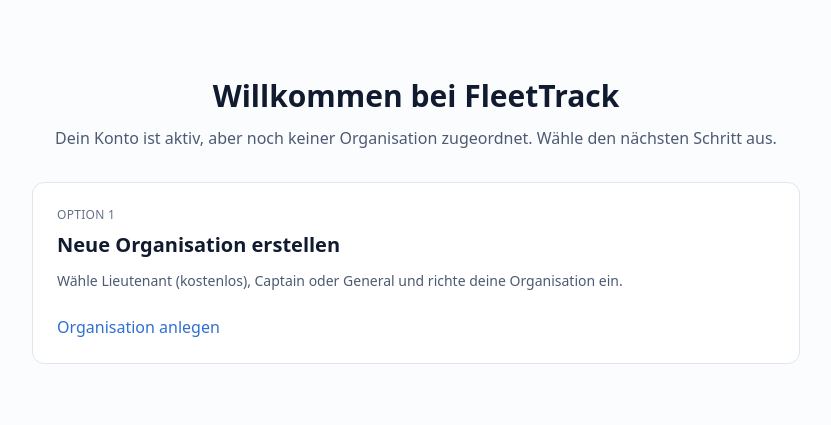
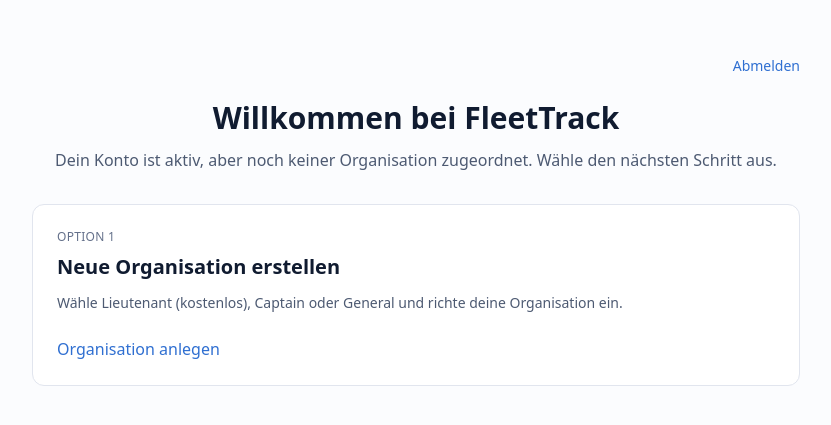
Before and after one commit to Scriby97/fleettrack-frontend, a Next.js app: page /onboarding in a window 1280 px wide. Shown: the part 179-604 px from the top of the page, without its empty margins (224-1055 px from the left). Built offline with nearby package versions, Linux system fonts and the light colour scheme; no server answers; a web font is replaced by a local one.

Commit message:
added logout button in onboarding page

```diff
--- a/app/onboarding/page.tsx
+++ b/app/onboarding/page.tsx
@@ -9,9 +9,15 @@ import { getMyInvites } from '@/lib/api/invites'
 
 export default function OnboardingPage() {
   const router = useRouter()
-  const { userProfile, hasOrganization } = useAuth()
+  const { userProfile, hasOrganization, signOut, supabaseUser } = useAuth()
   const [hasInvites, setHasInvites] = useState(false)
   const t = useTranslations('onboarding')
+
+  const handleSignOut = async () => {
+    await signOut()
+    router.push('/login')
+    router.refresh()
+  }
 
   useEffect(() => {
     if (userProfile && hasOrganization) {
@@ -39,6 +45,19 @@ export default function OnboardingPage() {
   return (
     <div className="min-h-screen bg-zinc-50 dark:bg-zinc-900 px-4 py-10 flex items-center justify-center">
       <div className="max-w-3xl w-full">
+        <div className="flex items-center justify-end gap-3 mb-6 text-sm">
+          {supabaseUser?.email && (
+            <span className="text-zinc-500 dark:text-zinc-400 truncate">{supabaseUser.email}</span>
+          )}
+          <button
+            type="button"
+            onClick={handleSignOut}
+            className="shrink-0 font-medium text-blue-600 dark:text-blue-400 hover:underline"
+          >
+            {t('signOutButton')}
+          </button>
+        </div>
+
         <div className="text-center mb-8">
           <h1 className="text-3xl font-bold text-zinc-900 dark:text-zinc-50">{t('title')}</h1>
           <p className="mt-3 text-zinc-600 dark:text-zinc-400">
--- a/messages/de.json
+++ b/messages/de.json
@@ -394,7 +394,8 @@
     "option2Label": "Option 2",
     "invitesTitle": "Organisationseinladungen",
     "invitesDescription": "Du hast offene Einladungen zu einer Organisation. Sieh sie dir an und nimm sie an oder lehne sie ab.",
-    "invitesCta": "Zu den Einladungen"
+    "invitesCta": "Zu den Einladungen",
+    "signOutButton": "Abmelden"
   },
   "onboardingCreateOrg": {
     "backLink": "← Zurück",
--- a/messages/en.json
+++ b/messages/en.json
@@ -394,7 +394,8 @@
     "option2Label": "Option 2",
     "invitesTitle": "Organization invitations",
     "invitesDescription": "You have pending invitations to an organization. Review them and accept or decline.",
-    "invitesCta": "View invitations"
+    "invitesCta": "View invitations",
+    "signOutButton": "Sign out"
   },
   "onboardingCreateOrg": {
     "backLink": "← Back",
--- a/messages/fr.json
+++ b/messages/fr.json
@@ -394,7 +394,8 @@
     "option2Label": "Option 2",
     "invitesTitle": "Invitations à une organisation",
     "invitesDescription": "Tu as des invitations en attente pour une organisation. Consulte-les et accepte-les ou refuse-les.",
-    "invitesCta": "Voir les invitations"
+    "invitesCta": "Voir les invitations",
+    "signOutButton": "Se déconnecter"
   },
   "onboardingCreateOrg": {
     "backLink": "← Retour",
--- a/messages/it.json
+++ b/messages/it.json
@@ -394,7 +394,8 @@
     "option2Label": "Opzione 2",
     "invitesTitle": "Inviti all'organizzazione",
     "invitesDescription": "Hai inviti in sospeso per un'organizzazione. Consultali e accettali o rifiutali.",
-    "invitesCta": "Vai agli inviti"
+    "invitesCta": "Vai agli inviti",
+    "signOutButton": "Esci"
   },
   "onboardingCreateOrg": {
     "backLink": "← Indietro",
```
